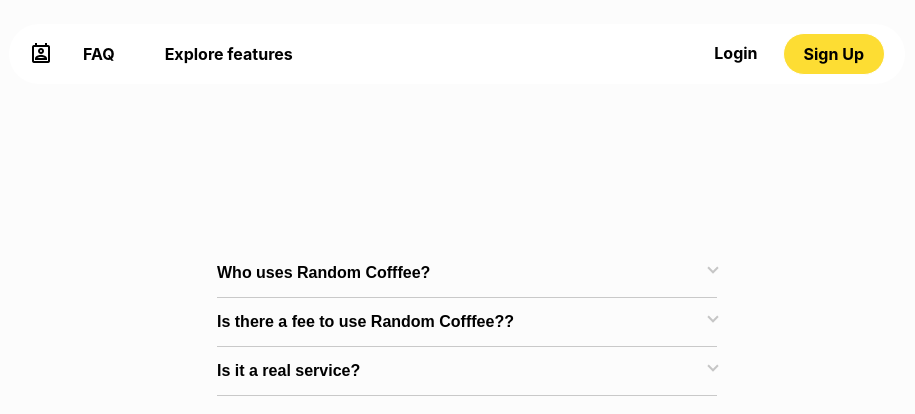
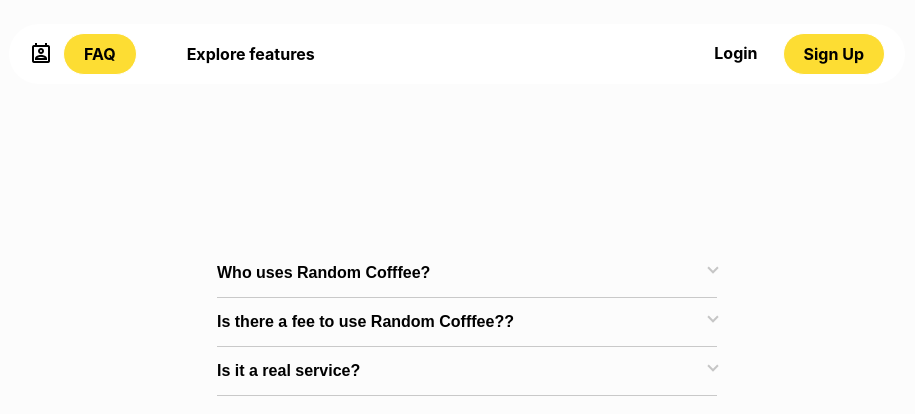
Before and after one commit to antoniudin/coffee, a React (Create React App) app: page /faq in a window 1280 px wide. Shown: the top 414 px of the page, without its empty margins (183-1098 px from the left). Built offline with nearby package versions, Linux system fonts and the light colour scheme.

Commit message:
Navigation

```diff
--- a/src/components/Button.js
+++ b/src/components/Button.js
@@ -1,5 +1,5 @@
 import React from 'react'
 
 export default function Button(props) {
-  return <div className={props.class}>{props.text}</div>
+  return <div id={props.id} onClick={props.action} className={props.class}>{props.text}</div>
 }
--- /dev/null
+++ b/src/components/Buttons.js
@@ -0,0 +1,13 @@
+import React from 'react'
+import Button from './Button'
+
+export default function Buttons(props) {
+
+  const persons = ['Artists','Writers','Musicians','Developers']
+
+  return <div className="horizontal">
+      {persons.map(person=>
+      <Button action={props.action} class={props.active==person? "buttonActive" : "button"} text={person} key={person} id={person}/>
+      )}
+  </div>
+}
--- a/src/components/NavBar.js
+++ b/src/components/NavBar.js
@@ -1,19 +1,21 @@
 import React, { useEffect, useState } from 'react'
 import '../navigation.css'
-import { NavLink } from 'react-router-dom'
+import { NavLink, useLocation } from 'react-router-dom'
 import styled from "styled-components";
 
 export default function NavBar(props) {
 
-  const checkActive = (match, location)=> {
+  const location = useLocation()
 
-  }
+  useEffect (()=> {
+
+  })
 
   return (
     <div className='navbar'>
       <NavLink className="mainIcon" to='/'></NavLink>
-      <NavLink className ='button' to='/faq'>FAQ</NavLink>
-      <NavLink className="button" activeClassName="buttonBright" to='/explore'>Explore features</NavLink>
+      <NavLink className={`${location.pathname=='/faq'? 'buttonActive' : 'button'}`} to='/faq'>FAQ</NavLink>
+      <NavLink className={`${location.pathname=='/explore'? 'buttonActive' : 'button'}`} to='/explore'>Explore features</NavLink>
         <div className="rightButtons">
           <NavLink className ='button' to='/login'>Login</NavLink>
           <NavLink className ='buttonBright' to='/signup'>Sign Up</NavLink>
--- a/src/pages/FAQ.js
+++ b/src/pages/FAQ.js
@@ -1,9 +1,18 @@
-import React from 'react'
+import React, { useEffect } from 'react'
 import '../navigation.css'
 import NavBar from '../components/NavBar'
 import FACTS from '../components/FACTS'
+import {useLocation} from 'react-router-dom';
 
 export default function FAQ() {
+
+const location = useLocation()
+
+  useEffect (()=> {
+    console.log(location)
+  })
+
+
   return (
     <div className='page'>
         <NavBar pressed={1}/>
--- a/src/pages/MAIN.js
+++ b/src/pages/MAIN.js
@@ -1,12 +1,17 @@
 import React from 'react'
 import '../navigation.css'
+import LoginForm from '../components/LoginForm'
 import NavBar from '../components/NavBar'
-import LoginForm from '../components/LoginForm'
+import Login from '../components/Login'
 
-export default function MAIN() {
+
+export default function MAIN(props) {
 return (
     <div className='page'>
         <NavBar/>
+
+            <Login/>
+
             <h1>Easy scheduling ahead.</h1>
             <h4>Accept donations. Start a membership. Sell anything you like. It's easier than you think.</h4>
         <LoginForm/>
```
